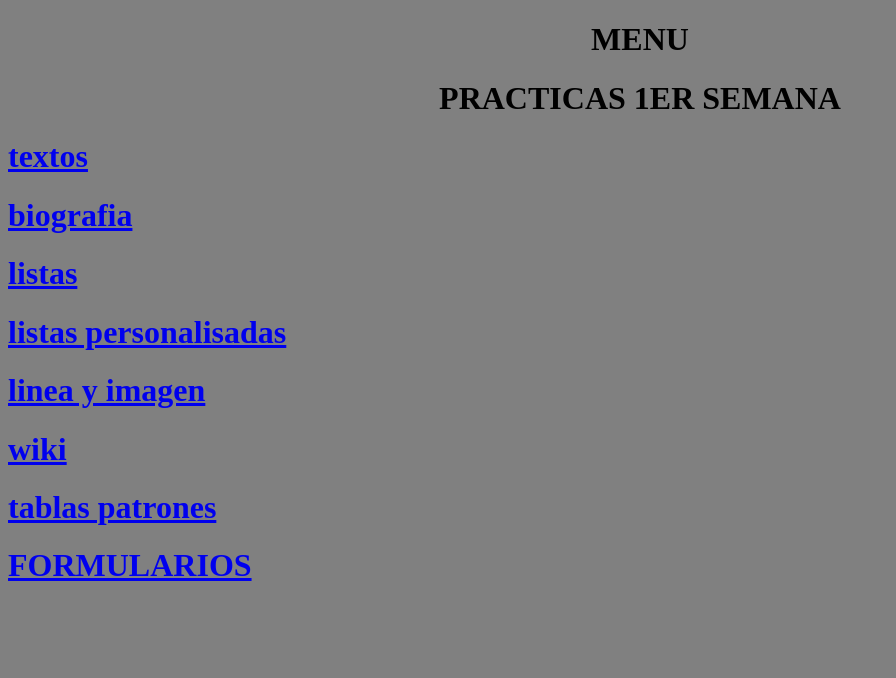
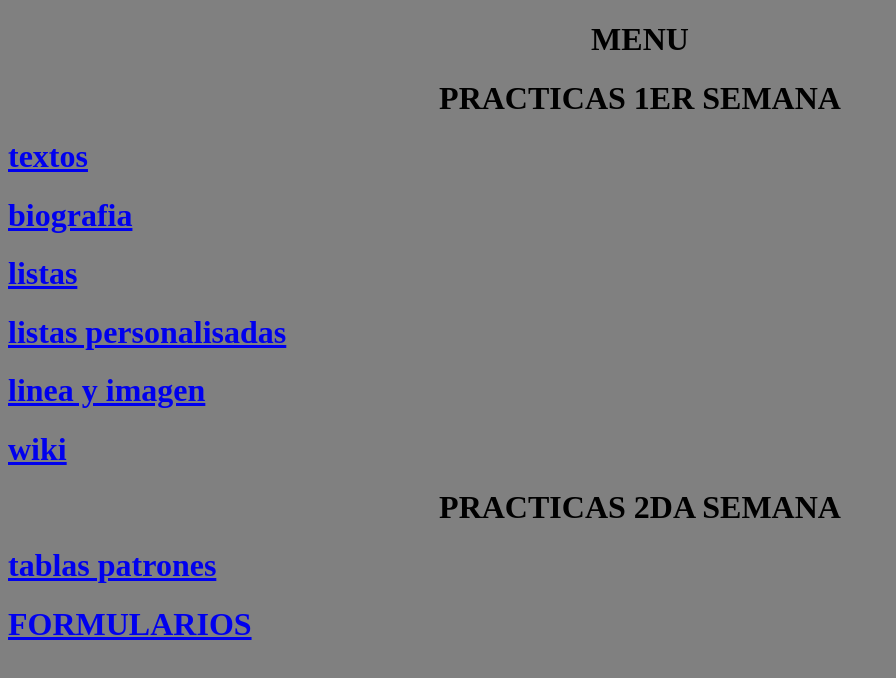
Before and after one commit to cesar071121/prac.10, a plain HTML site: page index.html in a window 1280 px wide. Shown: the whole page, without its empty margins (0-896 px from the left). Drawn offline with Linux system fonts and the light colour scheme.

Commit message:
cambios menu 2

```diff
--- a/index.html
+++ b/index.html
@@ -24,8 +24,9 @@ border-radius: 0%;
     <a href="listas.personalisada.html" > <h1>listas personalisadas</h1></a>
     <a href="lineasyimagen.html" > <h1>linea y imagen</h1></a>
     <a href="wiki1.html" > <h1>wiki</h1></a>
+
+    <center><h1>PRACTICAS 2DA SEMANA</h1></center>
     <a href="tablas2.html" > <h1>tablas patrones</h1></a>
     <a href="formularios.html" > <h1>FORMULARIOS</h1></a>
-
 </body>
 </html>
```
